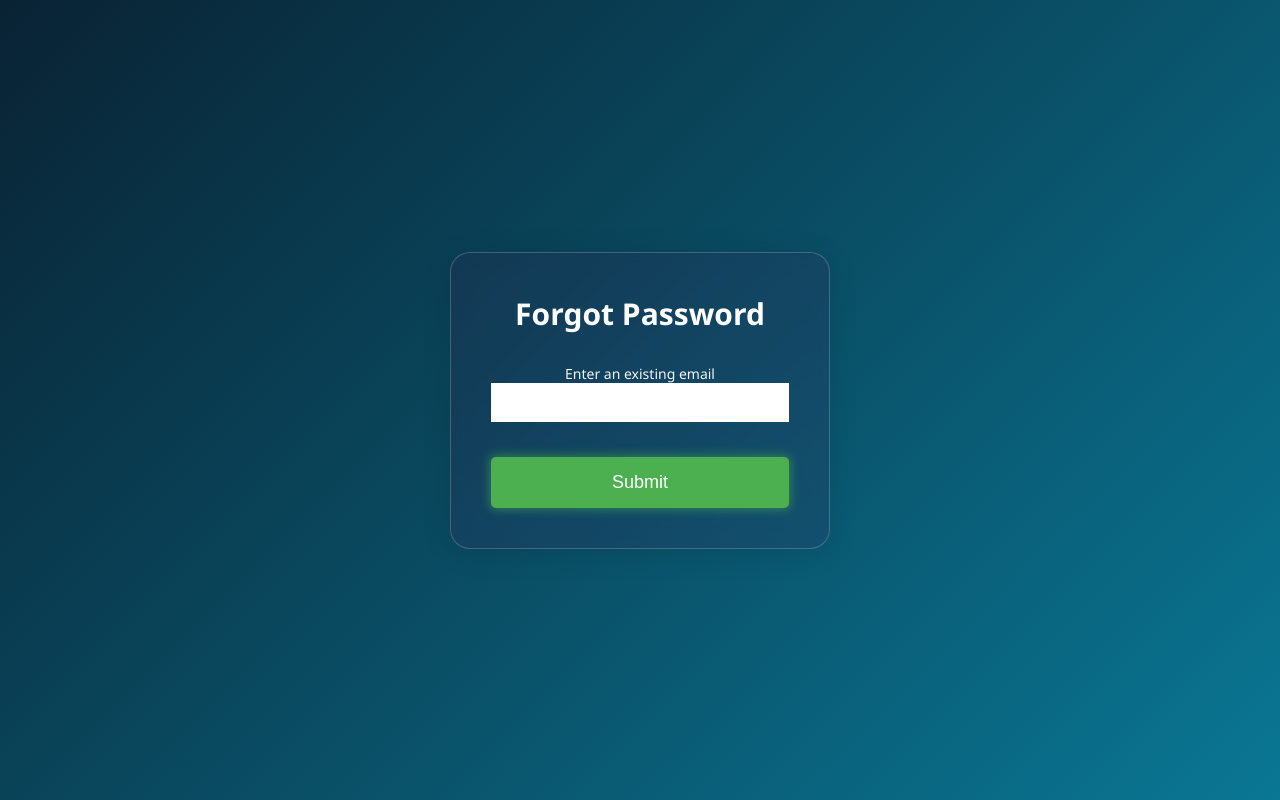
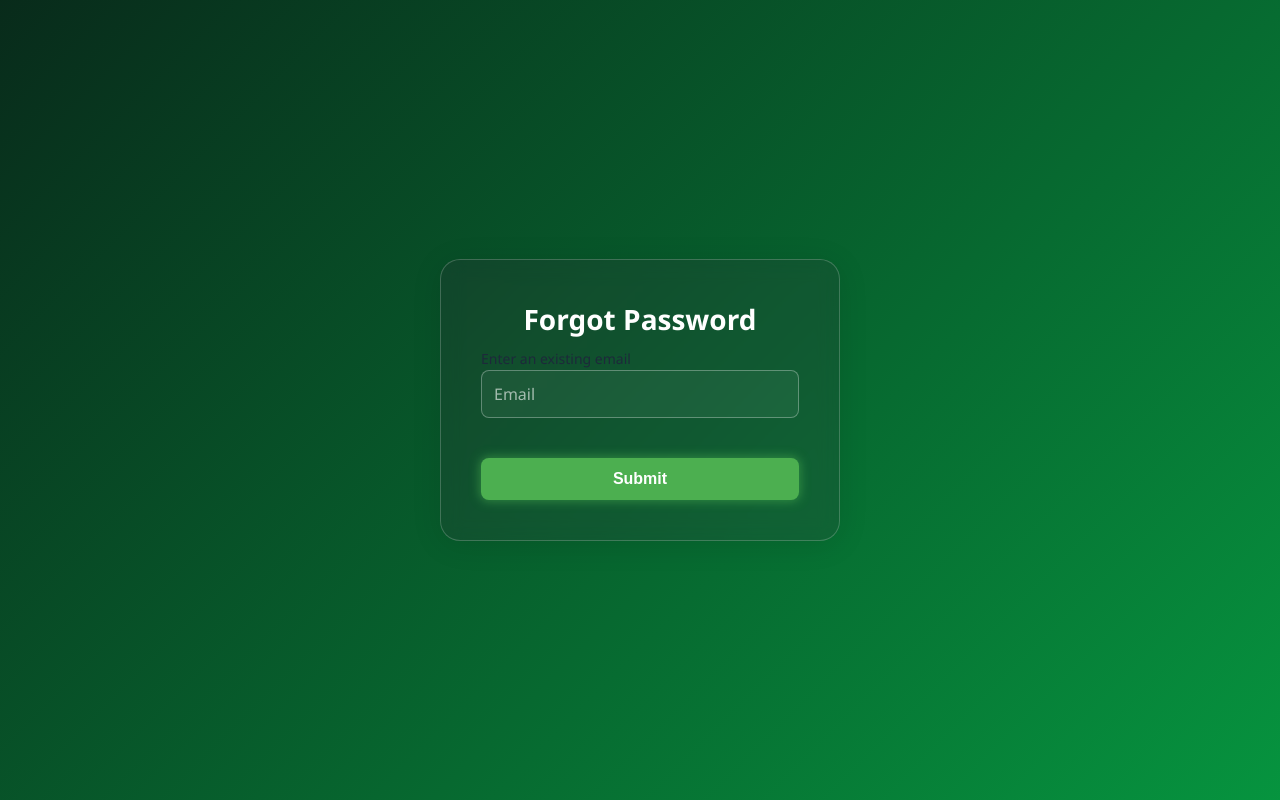
Before and after one commit to tmuk26-group-1/budget-tool, a Flask app: page /forgot-password in a window 1280 px wide. Run offline with Flask 3, Linux system fonts and the light colour scheme.

Commit message:
trying to fix css

```diff
--- a/static/css/base.css
+++ b/static/css/base.css
@@ -1,5 +1,3 @@
-
-
 :root {
     --bg-color: #f1f5f9;
     --card-bg: #ffffff;
--- a/static/styles.css
+++ /dev/null
@@ -1,373 +0,0 @@
-body {
-
-    background: linear-gradient(-45deg, #0aa9cd, #09000c, #110120);
-    background-size: 400% 400%;
-    animation: gradientBG 15s ease infinite;
-    min-height: 100vh;
-    font-family: Arial, sans-serif;
-}
-
-@keyframes gradientBG {
-    0% { background-position: 0% 50%; }
-    50% { background-position: 100% 50%; }
-    100% { background-position: 0% 50%; }
-}
-
-* {
-    box-sizing: border-box;
-    margin: 0;
-    padding: 0;
-}
-
-img {
-    width: 100%;
-    max-width: 300px;
-    margin-bottom: 30px;
-
-}
-
-.login-container {
-    min-height: 100vh;
-    width: 100%;
-    display: flex;
-    flex-direction: column;
-    justify-content: center;
-    align-items: center;
-    padding: 20px;
-}
-
-.login-box {
-    background: rgba(95, 8, 78, 0.1); /* rgba(255, 255, 255, 0.1) before change */
-    border: 1px solid rgb(255, 255, 255, 0.2);
-    backdrop-filter: blur(10px);
-    border-radius: 20px;
-    padding: 40px;
-
-    width: 100%;
-    max-width: 380px;
-
-    text-align: center;
-    box-shadow: 0 4px 30px rgba(0, 0, 0, 0.1);
-}
-
-h1 {
-    margin-top: 0;
-    margin-bottom: 30px;
-    font-size: 30px;
-    font-style: inherit;
-    color: #ffffff;
-}
-
-.input-group {
-    margin-bottom: 20px;
-    border-bottom: 1px solid white;
-}
-
-.input-group input {
-    width: 100%;
-    padding: 10px;
-    border: none;
-    outline: none;
-    color:black;
-    font-size: 16px;
-    outline:none;
-}
-
-.input-group input::placeholder {
-    color: rgba(255, 255, 255, 0.8);
-}
-
-button {
-    background-color: #4CAF50;
-    color: white;
-    margin-top: 15px;
-    border: none;
-    padding: 15px 25px;
-    font-size: 18px;
-    border-radius: 5px;
-    cursor: pointer;
-    width: 100%;
-    box-shadow: 0 0 10px 2px rgba(76, 175, 80, 0.5);
-}
-
-p {
-    color: rgb(245, 244, 244);
-    font-size: 14px;
-    margin-top: 25px;
-}
-
-.visually-hidden {
-    position: absolute;
-    width: 1px;
-    height: 1px;
-    padding: 0;
-    margin: -1px;
-    overflow: hidden;
-    clip: rect(0, 0, 0, 0);
-    white-space: nowrap;
-    border: 0;
-}
-
-#not-found {
-    margin-top: 20px;
-    color: #ffb3b3;
-}
-
-#not-found a {
-    display: inline-block;
-    margin-top: 10px;
-    color: #4caf50;
-    text-decoration: none;
-    font-weight: bold;
-}
-
-#reset-form {
-    margin-top: 20px;
-}
-
-body {
-    font-family: -apple-system, BlinkMacSystemFont, "Segoe UI", Roboto, Helvetica, Arial, sans-serif;
-    background-color: #ffffff;
-    display: flex;
-    justify-content: center;
-    align-items: center;
-    height: 100vh;
-    margin: 0;
-}
-
-.container {
-    width: 100%;
-    max-width: 450px;
-    padding: 20px;
-    box-sizing: border-box;
-}
-
-/* Tillbaka-pil */
-.back-button {
-    cursor: pointer;
-    margin-bottom: 20px;
-    display: inline-block;
-}
-
-/* Rubriker */
-h2 {
-    font-size: 24px;
-    font-weight: 700;
-    margin: 0 0 8px 0;
-    color: #ffffff;
-}
-
-.subtitle {
-    font-size: 16px;
-    color: #f7f8f9;
-    margin-bottom: 25px;
-}
-
-/* Inmatningsfält */
-.input-group {
-    margin-bottom: 20px;
-
-}
-
-input[type="text"] {
-    width: 100%;
-    padding: 16px;
-    font-size: 16px;
-    border: 1px solid #000000;
-    border-radius: 12px;
-    box-sizing: border-box;
-    outline: none;
-    transition: border-color 0.2s;
-}
-
-input[type="text"]:focus {
-    border-color: #0866ff;
-}
-
-/* Knappen */
-.btn-primary {
-    width: 100%;
-    background-color: #0866ff;
-    color: white;
-    border: none;
-    padding: 12px;
-    font-size: 16px;
-    font-weight: 600;
-    border-radius: 25px;
-    cursor: pointer;
-    transition: background-color 0.2s;
-}
-
-.btn-primary:hover {
-    background-color: #0055d4;
-}
-
-/* ahhh  */
-
-* {
-    box-sizing: border-box;
-    margin: 0;
-    padding: 0;
-}
-
-/* Färgpalett och variabler (FinTech-inspirerat) */
-:root {
-    --bg-color: #f1f5f9;         /* Ljusgrå bakgrund */
-    --card-bg: #ffffff;          /* Vit kortbakgrund */
-    --text-primary: #1e293b;     /* Mörk skiffergrå för huvudtext */
-    --text-secondary: #64748b;   /* Ljusare skiffergrå för etiketter */
-    --accent-blue: #3b82f6;      /* Mjuk blå för knappar och fokus */
-    --accent-blue-hover: #2563eb;
-    --success-green: #10b981;    /* Smaragdgrön för inkomster */
-    --success-green-hover: #059669;
-    --danger-red: #ef4444;       /* Röd för utgifter */
-    --danger-red-hover: #dc2626;
-    --border-color: #e2e8f0;     /* Mjuk linjefärg */
-}
-
-/* Återställning av standardmarginaler */
-* {
-    box-sizing: border-box;
-    margin: 0;
-    padding: 0;
-}
-
-body {
-    font-family: 'Segoe UI', system-ui, -apple-system, sans-serif;
-    background-color: var(--bg-color);
-    color: var(--text-primary);
-    display: flex;
-    justify-content: center;
-    align-items: center;
-    min-height: 100vh;
-    padding: 20px;
-}
-
-/* Huvudbehållare (Kortet) */
-.dashboard-container {
-    background-color: var(--card-bg);
-    width: 100%;
-    max-width: 450px;
-    border-radius: 16px;
-    box-shadow: 0 10px 25px rgba(0, 0, 0, 0.05); /* Mjuk skugga */
-    padding: 32px;
-}
-
-/* Hero-sektionen */
-.budget-hero {
-    text-align: center;
-    margin-bottom: 32px;
-    padding-bottom: 24px;
-    border-bottom: 1px solid var(--border-color);
-}
-
-.budget-hero h2 {
-    font-size: 0.85rem;
-    text-transform: uppercase;
-    letter-spacing: 1px;
-    color: var(--text-secondary);
-    margin-bottom: 8px;
-}
-
-.budget-amount {
-    font-size: 3rem;
-    font-weight: 700;
-    color: var(--text-primary);
-    letter-spacing: -1px;
-}
-
-/* Flexbox för inkomst/utgift-knappar */
-.action-buttons {
-    display: flex;
-    gap: 16px;
-    margin-bottom: 32px;
-}
-
-.btn {
-    flex: 1;
-    padding: 14px;
-    border: none;
-    border-radius: 8px;
-    font-size: 1rem;
-    font-weight: 600;
-    cursor: pointer;
-    transition: background-color 0.2s ease, transform 0.1s ease;
-    color: white;
-}
-
-.btn:active {
-    transform: scale(0.98); /* Klick-effekt */
-}
-
-.btn-income {
-    background-color: var(--success-green);
-}
-
-.btn-income:hover {
-    background-color: var(--success-green-hover);
-}
-
-.btn-expense {
-    background-color: var(--danger-red);
-}
-
-.btn-expense:hover {
-    background-color: var(--danger-red-hover);
-}
-
-/* Formulärsektionen (Banderollen) */
-.transaction-form {
-    background-color: #f8fafc; /* Något mörkare än vit för att sticka ut */
-    padding: 24px;
-    border-radius: 12px;
-    border: 1px solid var(--border-color);
-}
-
-.transaction-form h3 {
-    font-size: 1.1rem;
-    margin-bottom: 16px;
-    color: var(--text-primary);
-}
-
-.form-group {
-    margin-bottom: 16px;
-}
-
-.form-group label {
-    display: block;
-    font-size: 0.85rem;
-    font-weight: 600;
-    margin-bottom: 6px;
-    color: var(--text-secondary);
-}
-
-.form-group select,
-.form-group input {
-    width: 100%;
-    padding: 12px;
-    border: 1px solid var(--border-color);
-    border-radius: 8px;
-    font-size: 1rem;
-    font-family: inherit;
-    color: var(--text-primary);
-    background-color: var(--card-bg);
-    transition: border-color 0.2s, box-shadow 0.2s;
-}
-
-/* Fokus-effekt (när man klickar i fältet) */
-.form-group select:focus,
-.form-group input:focus {
-    outline: none;
-    border-color: var(--accent-blue);
-    box-shadow: 0 0 0 3px rgba(59, 130, 246, 0.15); /* Mjuk blå glöd */
-}
-
-.btn-submit {
-    width: 100%;
-    background-color: var(--accent-blue);
-    margin-top: 8px;
-}
-
-.btn-submit:hover {
-    background-color: var(--accent-blue-hover);
-}
--- a/templates/base.html
+++ b/templates/base.html
@@ -3,7 +3,10 @@
 <head>
     <meta charset="UTF-8">
     <title>BudgetBuddy</title>
-    <link rel="stylesheet" href="{{ url_for('static', filename='styles.css') }}">
+    <link rel="stylesheet" href="{{ url_for('static', filename='css/base.css') }}">
+    <link rel="stylesheet" href="{{ url_for('static', filename='css/components.css') }}">
+    <link rel="stylesheet" href="{{ url_for('static', filename='css/utils.css') }}">
+    {% block styles %}{% endblock %}
 </head>
 <body>
     {% block content %}{% endblock %}
--- a/templates/dashboard.html
+++ b/templates/dashboard.html
@@ -1,4 +1,8 @@
 {% extends "base.html" %}
+
+{% block styles %}
+<link rel="stylesheet" href="{{ url_for('static', filename='css/pages/dashboard.css') }}">
+{% endblock %}
 
 {% block content %}
 
--- a/templates/forgot-password.html
+++ b/templates/forgot-password.html
@@ -1,7 +1,12 @@
 {% extends "base.html" %}
+
+{% block styles %}
+<link rel="stylesheet" href="{{ url_for('static', filename='css/pages/forgot-password.css') }}">
+{% endblock %}
+
 {% block content %}
-<div class="login-container">
-    <div class="login-box">
+<div class="container">
+    <div>
         <h1>Forgot Password</h1>
         <p>Enter an existing email</p>
 
@@ -38,7 +43,7 @@
 
         {% if error %}
         <div class="error-message">
-            <p style="color:red;">{{ error }}</p>
+            <p>{{ error }}</p>
         </div>
         {% endif %}
     </div>
--- a/templates/login.html
+++ b/templates/login.html
@@ -1,4 +1,8 @@
 {% extends "base.html" %}
+
+{% block styles %}
+<link rel="stylesheet" href="{{ url_for('static', filename='css/pages/login.css') }}">
+{% endblock %}
 
 {% block content %}
 
```
Also changed, not shown: static/base.css (deleted, +0 -54 lines), templates/registration.html (+5 -10 lines).
